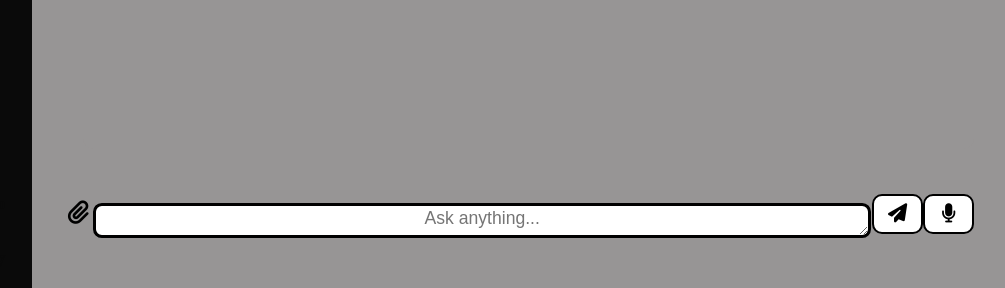
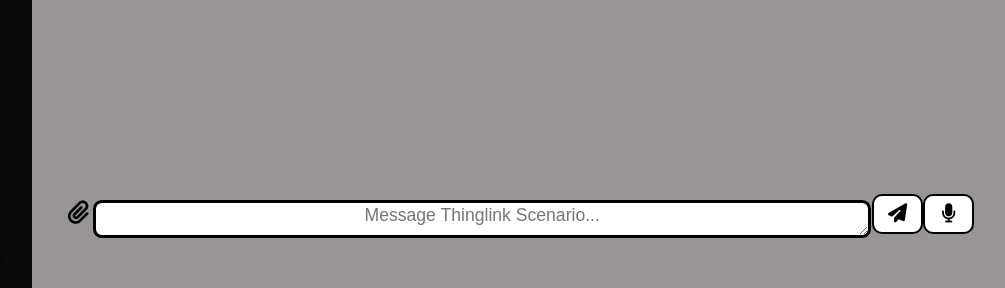
Before and after one commit to SaiFUllaH-KhaN1/ThinglinkCourseGen, a Flask app: page / in a window 1280 px wide. Shown: the part 512-800 px from the top of the page, without its empty margins (224-1229 px from the left). Run offline with Flask 3, Linux system fonts and the light colour scheme; some libraries are stand-ins or nearby versions.

Commit message:
Update index.html

```diff
--- a/templates/index.html
+++ b/templates/index.html
@@ -43,7 +43,7 @@
 
                 <form id="chatForm" method="post" enctype="multipart/form-data"><br>
 
-                    <textarea placeholder="Ask anything..." id="user_input" name="user_input" required></textarea>
+                    <textarea placeholder="Message Thinglink Scenario..." id="user_input" name="user_input" required></textarea>
 
                     <button type="button" onclick="startRecording()" id="record"><i class="fa fa-microphone"></i></button>
                     {% if file_uploaded %}
@@ -99,7 +99,7 @@
                     });
                     function autoAdjustHeight() {
                         // Set the height back to a small height to reset the scroll height calculation
-                        textarea.style.height = '2%';
+                        textarea.style.height = '3%';
                         // Adjust the height of textarea based on its scroll height
                         textarea.style.height = (textarea.scrollHeight) + 'px';
                     }
@@ -131,12 +131,12 @@
                             $('#p2').fadeOut('fast');
                         }, 1000);
                       var rawText = $("#user_input").val();
-                      var userHtml = "<div><br style='margin-bottom: 0.1em;'><i class='fa fa-user'></i>" + "<p>" +rawText+"</div>";
+                      var userHtml = "<div><br style='margin-bottom: 0.1em;'><i class='fa fa-user' id='i_user'></i>" + "<p>" +rawText+"</div>";
 
                       $("#user_input").val("");
                       $("#messageFormeight").append(userHtml);
 
-                      var botResponseContainer = $("<div><img id='imgchat' src='/static/icons/ThingLink-Icon.png' alt='Bot Icon'><br>"+"<p>"+"</div>");
+                      var botResponseContainer = $("<div><img id='imgchat' src='/static/icons/ThingLink-Icon.png' alt='Bot Icon'>"+"<p>"+"</div>");
                       $("#messageFormeight").append(botResponseContainer);
                       scrollToBottom();
                       aborter.abort(); //cancel previous request
@@ -193,7 +193,7 @@
 
                   // Function to add a copy button to a given message element
                   function addCopyButton(messageElement) {
-                      var copyButton = $("<button id='copyToClipboard' class='fa-solid fa-clipboard' style=' background-color: rgb(151, 149, 149); border: none; font-size: 0.85em; margin-left: 0.5em; opacity: 0.4;' title='Copy text' onmouseover='this.style.opacity=\"1\"' onmouseout='this.style.opacity=\"0.5\"'></button>");
+                      var copyButton = $("<button id='copyToClipboard' class='fa-solid fa-clipboard' title='Copy text' onmouseover='this.style.opacity=\"1\"' onmouseout='this.style.opacity=\"0.5\"'></button>");
                       copyButton.click(function() {
                           var textToCopy = messageElement.text();
                           copyTextToClipboard(textToCopy);
@@ -202,7 +202,7 @@
                   }
 
                   function addPdfButton(messageElement) {
-                      var pdfgenButton = $("<button class='bi bi-file-earmark-pdf-fill' style=' background-color: rgb(151, 149, 149); border: none; font-size: 0.85em; font-weight:1500; opacity: 0.4;' title='Download PDF' onmouseover='this.style.opacity=\"1\"' onmouseout='this.style.opacity=\"0.5\"'></button>");
+                      var pdfgenButton = $("<button id='pdfgenbutton' class='bi bi-file-earmark-pdf-fill' title='Download PDF' onmouseover='this.style.opacity=\"1\"' onmouseout='this.style.opacity=\"0.5\"'></button>");
                       pdfgenButton.click(function() {
                           var textToCopy = messageElement.text();
                           pdfGen(textToCopy);
@@ -210,7 +210,7 @@
                       messageElement.append(pdfgenButton);
                   }
                   function addGraphmlButton(messageElement) {
-                      var GraphmlgenButton = $("<button class='fa-solid fa-code' style='background-color: rgb(151, 149, 149); border: none; font-size: 0.85em; font-weight: 900; opacity: 0.4;' title='GraphML Generate' onmouseover='this.style.opacity=\"1\"' onmouseout='this.style.opacity=\"0.5\"'></button>");
+                      var GraphmlgenButton = $("<button id='graphmlgenbutton' class='fa-solid fa-code' title='GraphML Generate' onmouseover='this.style.opacity=\"1\"' onmouseout='this.style.opacity=\"0.5\"'></button>");
                       GraphmlgenButton.click(function() {
                           var textToCopy = messageElement.text();
                           GraphMLGen(textToCopy);
@@ -299,13 +299,13 @@
                         let chatHistory = JSON.parse(sessionStorage.getItem('chatHistory')) || [];
                         chatHistory.forEach(chat => {
                             // Append user message to the chat window
-                            var userHtml = "<div><br style='margin-bottom: 0.1em;'><i class='fa fa-user'></i>" + "<p>" + chat.user + "</div>";
+                            var userHtml = "<div><br style='margin-bottom: 0.1em;'><i class='fa fa-user' id='i_user'></i>" + "<p>" + chat.user + "</div>";
                             $("#messageFormeight").append(userHtml);
 
                             // Append bot message to the chat window
                             //"<div><img src='/static/icons/ThingLink-Icon.png' alt='Bot Icon' width='24' height='24' style='font: size 1em; border-radius: 0.5em;'><br>"+"<p style='font-weight: normal;'></p>"+"</div>"
 
-                            var botHtml = "<div><img src='/static/icons/ThingLink-Icon.png' id='imgchat' alt='Bot Icon'><br>"+"<p></p>" + chat.bot + "</div>";
+                            var botHtml = "<div><img src='/static/icons/ThingLink-Icon.png' id='imgchat' alt='Bot Icon'>"+"<p>" + chat.bot + "</div>";
                             var botResponseContainer = $("<div></div>");
                             botResponseContainer.html(botHtml);
 
```
